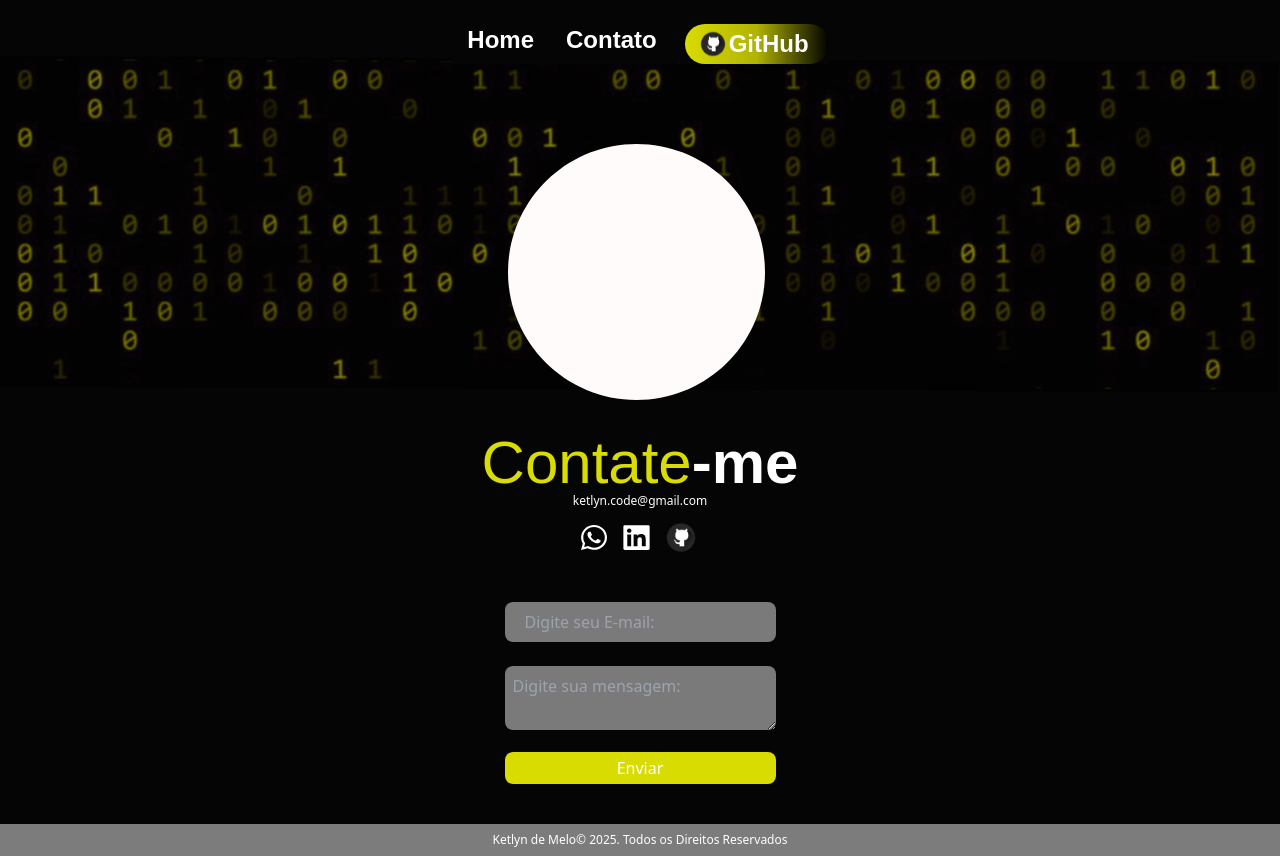
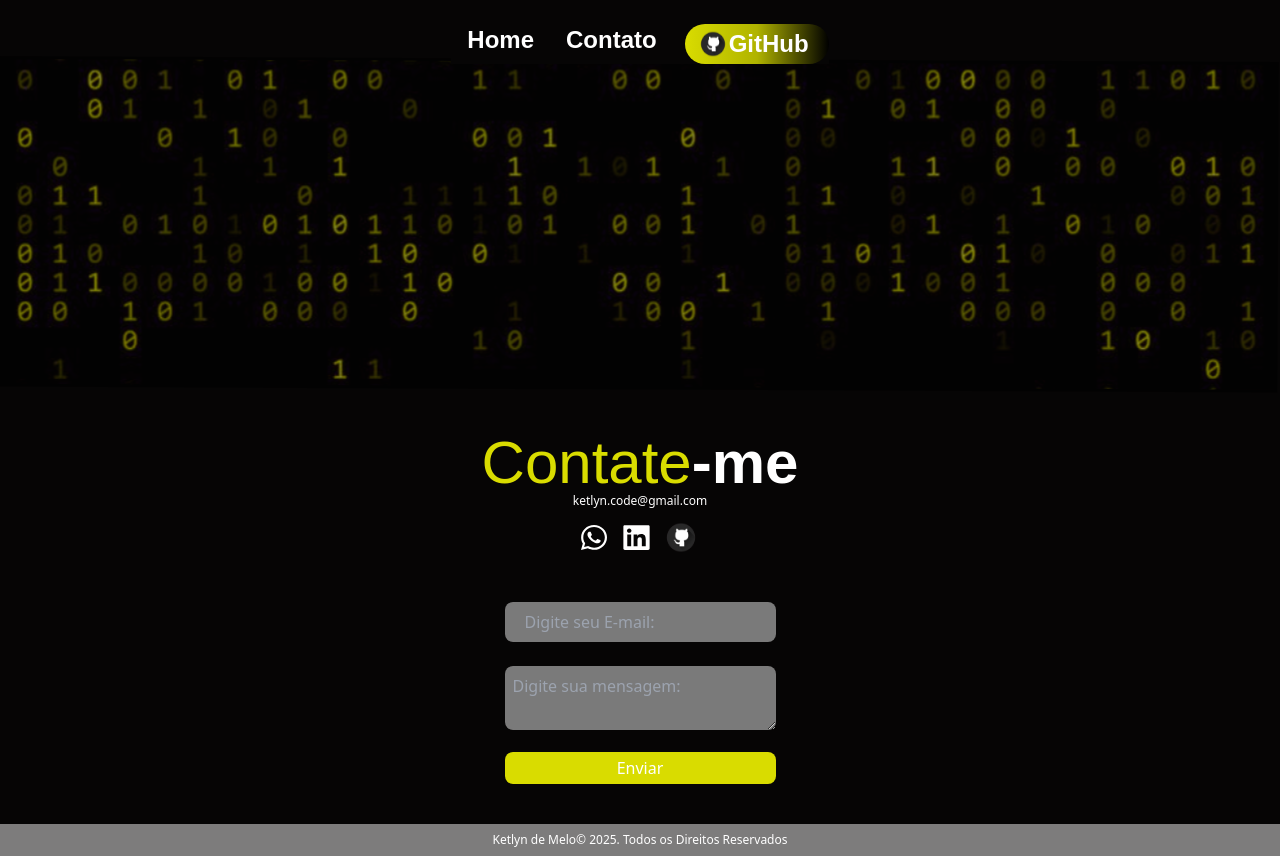
Before and after one commit to ketmelo/portf-lio-, a React (Vite) app: page /Contato in a window 1280 px wide. Built offline with nearby package versions, Linux system fonts and the light colour scheme; a web font is replaced by a local one.

Commit message:
final quase

```diff
--- a/src/components/Contato.jsx
+++ b/src/components/Contato.jsx
@@ -11,7 +11,7 @@ export default function Contato() {
     <div className='bg-bgfundo'>
       <Header></Header>
       <img src={bgimg} alt="" className="w-full" />
-      <img src={circulo} alt="" className="absolute left-2 top-10 lg:top-0 h-32 z-10 lg:h-64 lg:ml-[500px] lg:mt-36" />
+      <img src="" alt="" className="absolute left-2 top-10 lg:top-0 h-32 z-10 lg:h-64 lg:ml-[500px] lg:mt-36" />
 
        {/* CONTATO*/}
 
```
